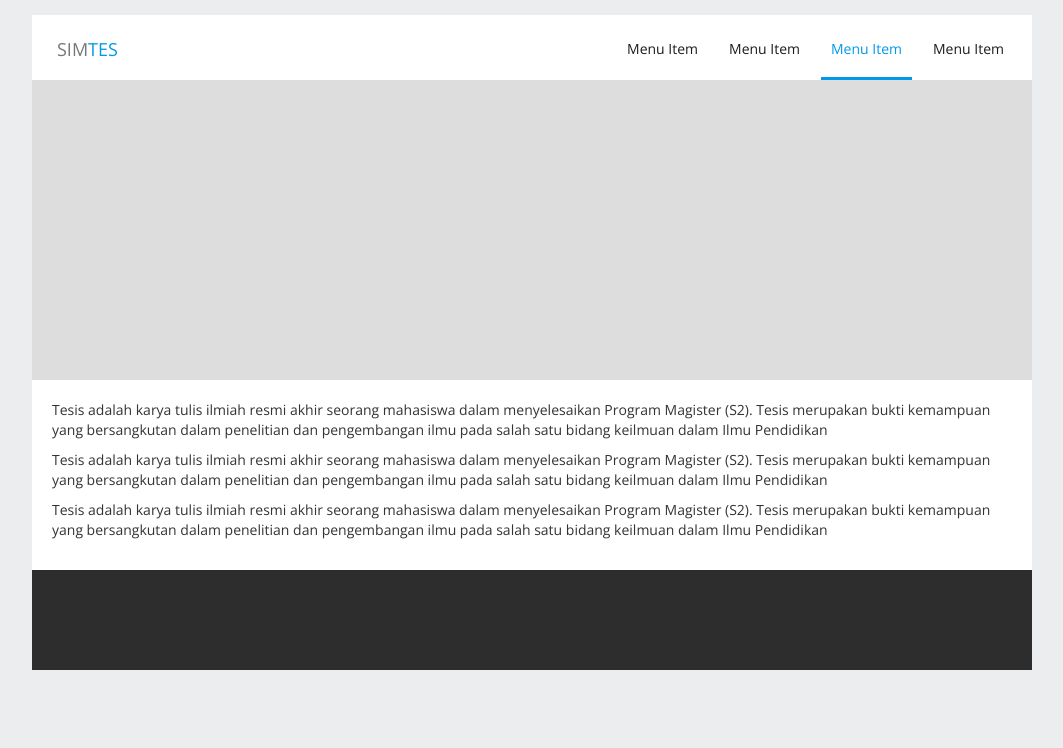
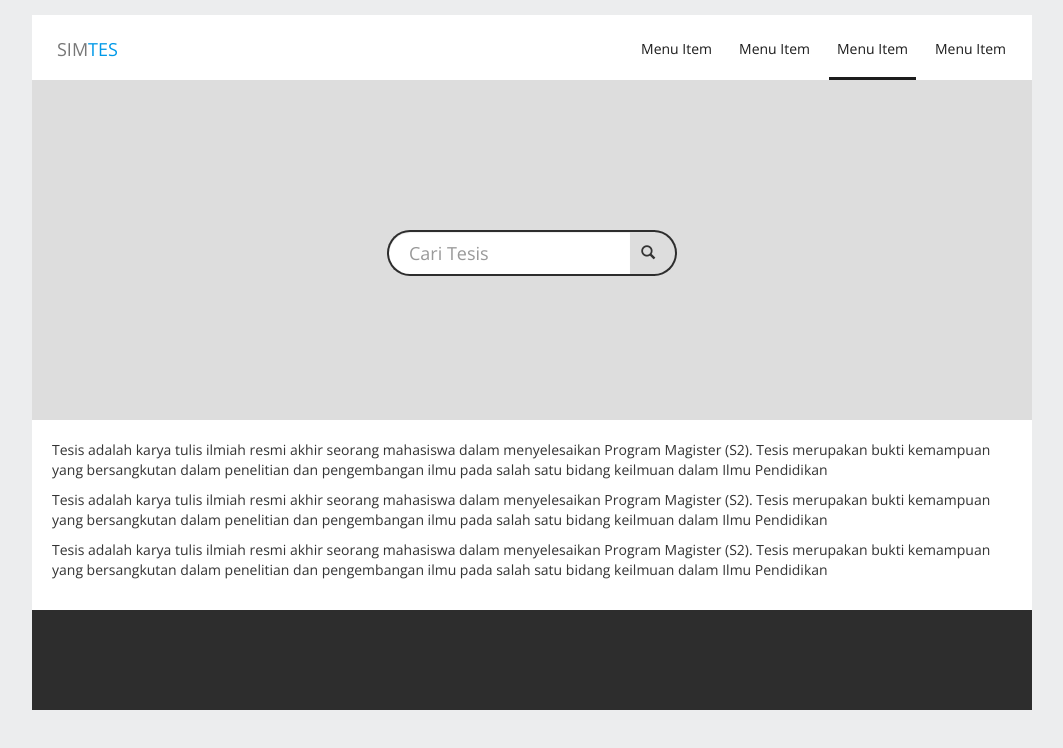
Before and after one commit to daniramadani/simtes-ui, a plain HTML site: page index.html in a window 1280 px wide. Shown: the whole page, without its empty margins (108-1171 px from the left). Drawn offline with nearby package versions, Linux system fonts and the light colour scheme.

Commit message:
second commit

```diff
--- a/css/style.css
+++ b/css/style.css
@@ -2,7 +2,6 @@
 created by ramadani (email.ramadani@gmail.com | @ramadani_id)
 for my undergraduate thesis at islamic university of indonesia
 */
-
 @import url(http://fonts.googleapis.com/css?family=Open+Sans:300italic,400italic,600italic,700italic,800italic,400,300,600,700,800);
 @import url(http://fonts.googleapis.com/css?family=Lora:400,700,400italic,700italic);
 
@@ -34,7 +33,7 @@ body {
     color: #1c1c1c;
 }
 
-.navbar-brand span{
+.navbar-brand span {
     color: #0099e8;
 }
 
@@ -51,16 +50,12 @@ header .navbar-space {
     margin-left: 5px;
 }
 
-/*.navbar-default .navbar-nav > li:first-child {*/
-    /*margin-left: 0px;*/
-/*}*/
-
 .navbar-default .navbar-nav > li > a {
     color: #1c1c1c;
     display: block;
     font-size: 14px;
     /*font-weight: 600;*/
-    padding: 18px 10px 18px 10px;
+    padding: 18px 8px 18px 8px;
     margin: 3px;
     overflow: hidden;
     transition: all 0.3s ease-in-out;
@@ -97,7 +92,51 @@ header .navbar-space {
 
 .navbar-default .navbar-nav > li:hover > a,
 .navbar-default .navbar-nav > li > a.active {
-    color: #0099e8;
+    color: #1c1c1c;
+}
+
+#banner {
+    /*background: url(../img/base/header.png) no-repeat center center;*/
+    /*background-size: cover;*/
+    /*text-align: center;*/
+    background-color: #dddddd;
+}
+
+div#search {
+    margin-right: auto;
+    margin-left: auto;
+    position: relative;
+    padding-top: 15%;
+    padding-bottom: 20%;
+    padding-left: 20px;
+    padding-right: 20px;
+}
+
+input.rounded {
+    -moz-border-radius: 25px;
+    -webkit-border-radius: 25px;
+    border-radius: 25px;
+    border-top: 2px solid #2d2d2d;
+    border-bottom: 2px solid #2d2d2d;
+    border-left: 2px solid #2d2d2d;
+    border-right-style: none;
+    padding-left: 20px;
+    outline: 0;
+    -webkit-appearance: none;
+}
+
+button.rounded {
+    -moz-border-radius: 25px;
+    -webkit-border-radius: 25px;
+    border-radius: 25px;
+    padding-right: 20px;
+    background-color: #dddddd;
+    border-top: 2px solid #2d2d2d;
+    border-bottom: 2px solid #2d2d2d;
+    border-right: 2px solid #2d2d2d;
+    border-left-style: none;
+    outline: 0;
+    -webkit-appearance: none;
 }
 
 @media (max-width: 768px) {
@@ -111,12 +150,13 @@ header .navbar-space {
         height: 55px;
         padding: 18px 10px 10px 12px;
     }
-    section#banner{
+
+    section#banner {
         background-color: #dddddd;
-        height: 220px;
+        height: 250px;
     }
 
-    section#content{
+    section#content {
         padding: 10px;
     }
 
@@ -132,36 +172,18 @@ header .navbar-space {
     }
 
     .navbar-default .navbar-nav > li > a.active, .navbar-default .navbar-nav > li:hover > a {
-        border-bottom: 3px solid #0099e8;
+        border-bottom: 3px solid #1c1c1c;
     }
 
-    section#banner{
+    section#banner {
         background-color: #dddddd;
-        height: 300px;
+        height: 340px;
     }
 
-    section#content{
+    section#content {
         padding: 20px;
     }
 }
-
-/*@media (min-width: 992px) {*/
-    /*#container {*/
-        /*width: 992px*/
-    /*}*/
-
-    /*.navbar-default .navbar-nav {*/
-        /*height: 62px;*/
-    /*}*/
-
-    /*.navbar-default .navbar-nav > li > a.active, .navbar-default .navbar-nav > li:hover > a {*/
-        /*border-bottom: 3px solid #0099e8;*/
-    /*}*/
-
-    /*section#content{*/
-        /*padding: 20px;*/
-    /*}*/
-/*}*/
 
 @media (min-width: 1024px) {
     #container {
@@ -175,20 +197,20 @@ header .navbar-space {
     }
 
     .navbar-default .navbar-nav > li > a.active, .navbar-default .navbar-nav > li:hover > a {
-        border-bottom: 3px solid #0099e8;
+        border-bottom: 3px solid #1c1c1c;
     }
 
-    section#banner{
+    section#banner {
         background-color: #dddddd;
-        height: 300px;
+        height: 340px;
     }
 
-    section#content{
+    section#content {
         padding: 20px;
     }
 }
 
-footer{
+footer {
     background-color: #2d2d2d;
     height: 100px;
 }
--- a/index.html
+++ b/index.html
@@ -46,7 +46,20 @@
                 </div>
             </header>
 
-            <section id="banner"></section>
+            <section id="banner">
+                <div class="row" id="search">
+                    <div class="col-sm-4 col-sm-offset-4">
+                        <form method="post">
+                            <div class="input-group">
+                                <input type="text" class="form-control input-lg rounded" placeholder="Cari Tesis">
+                            <span class="input-group-btn">
+                                <button class="btn btn-default input-lg rounded" type="button"><i class="glyphicon glyphicon-search"></i> </button>
+                            </span>
+                            </div>
+                        </form>
+                    </div>
+                </div>
+            </section>
 
             <section id="content">
                 <p>Tesis adalah karya tulis ilmiah resmi akhir seorang mahasiswa dalam menyelesaikan Program Magister (S2). Tesis merupakan bukti kemampuan yang bersangkutan dalam penelitian dan pengembangan ilmu pada salah satu bidang keilmuan dalam Ilmu Pendidikan</p>
```
Also changed, not shown: img/base/header.png (added).
